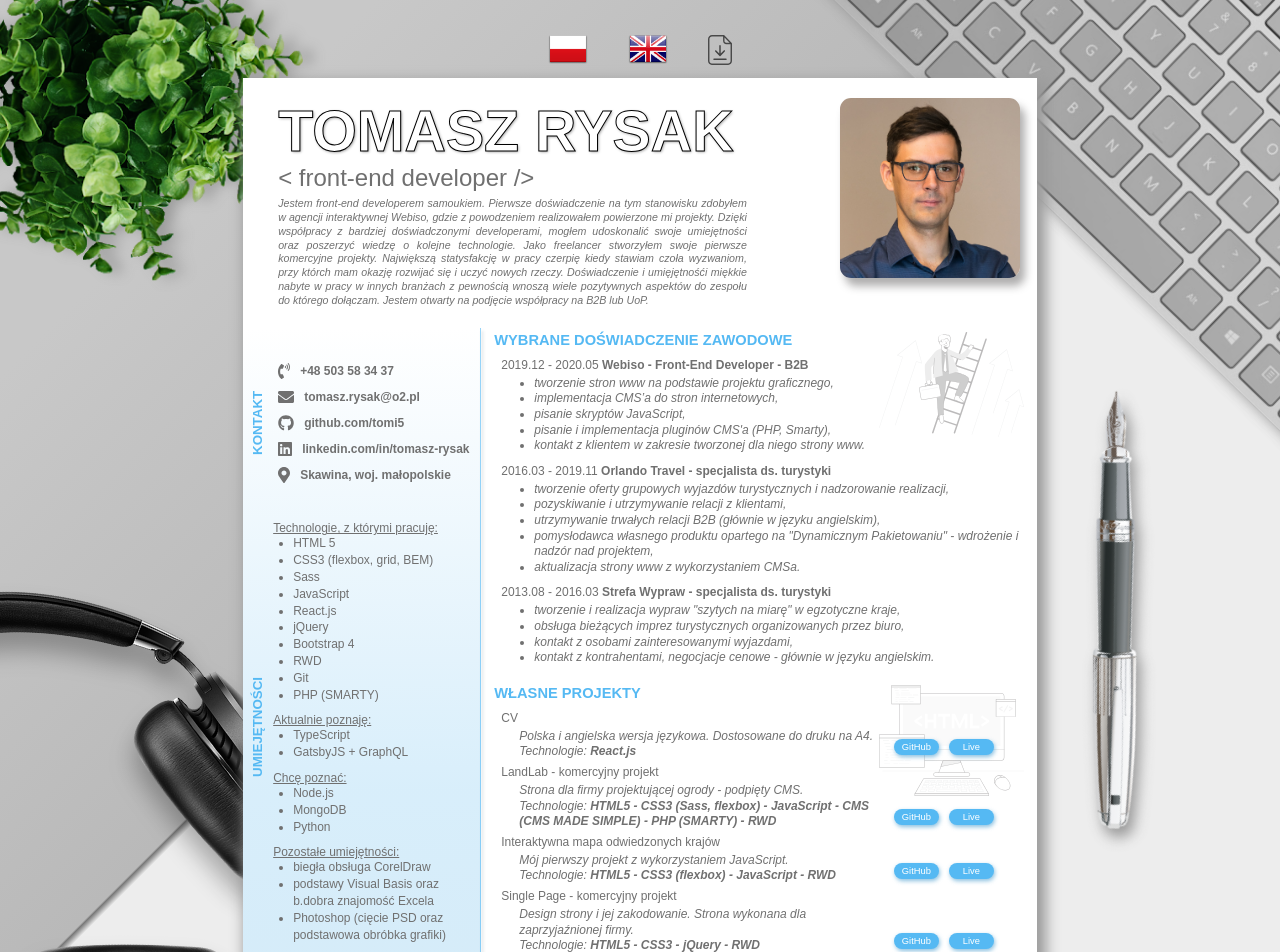
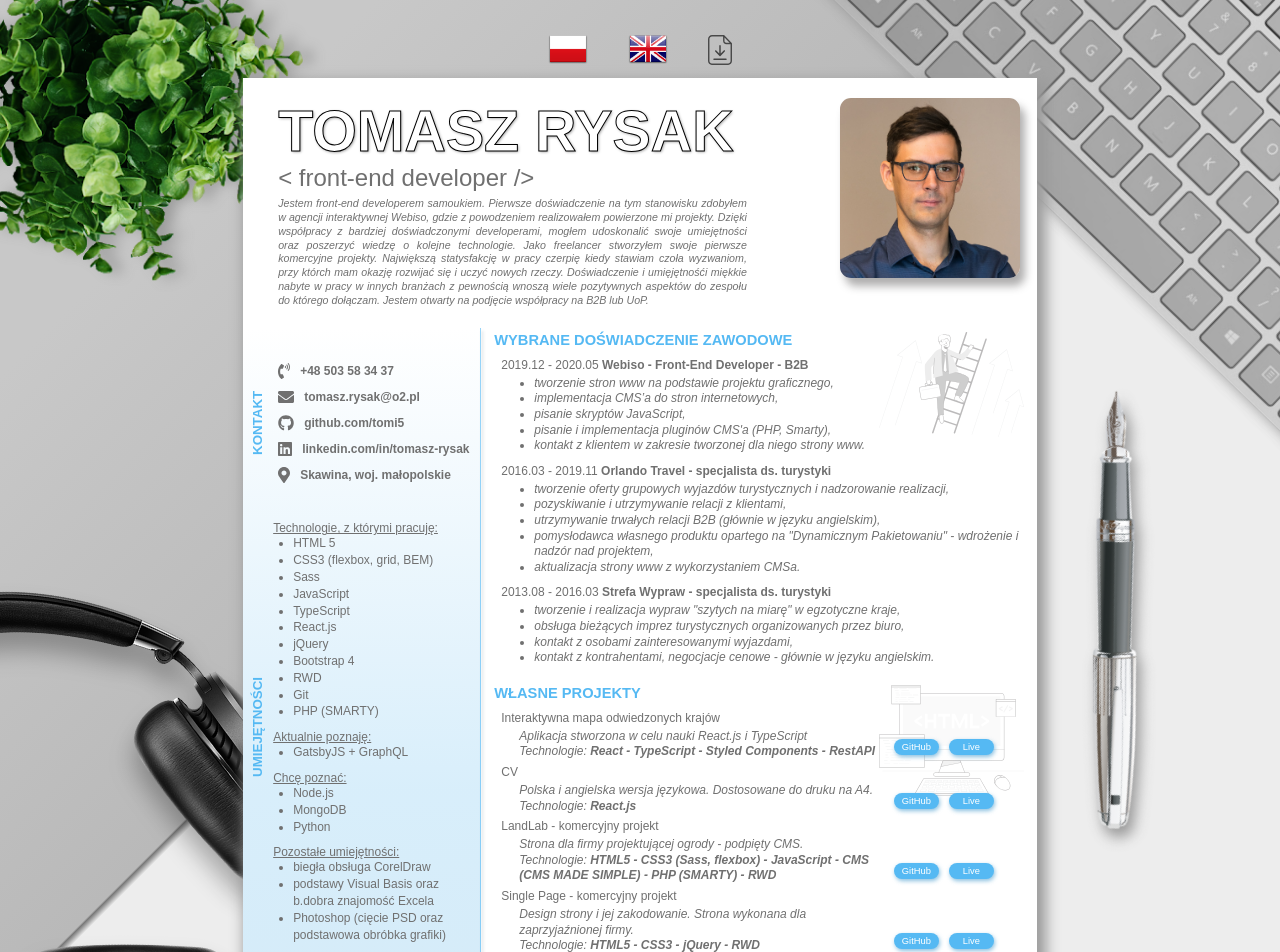
Before and after one commit to tomi5/tomasz-rysak-cv, a React (Create React App) app: page / in a window 1280 px wide. Shown: the top 952 px of the page. Built offline with nearby package versions, Linux system fonts and the light colour scheme.

Commit message:
replace interactive map project with new react ver, move typescript to used tech, update pdf outputs

```diff
--- a/src/datas/ProjectsData.js
+++ b/src/datas/ProjectsData.js
@@ -1,89 +1,92 @@
-const projectsData = [{
+const projectsData = [
+  {
     id: 1,
     pl: {
-    name: 'CV',
-    descr: 'Polska i angielska wersja językowa. Dostosowane do druku na A4.',
+      name: "Interaktywna mapa odwiedzonych krajów",
+      descr: "Aplikacja stworzona w celu nauki React.js i TypeScript",
     },
     en: {
-    name: 'Personal CV',
-    descr: 'Polish and English version. Adapted to print in A4 page size.',
+      name: "Visited Countries Map",
+      descr: "App made with React.js and TypeScript for self learning.",
     },
-  techs: 'React.js',
-  GitHub: 'https://github.com/tomi5/tomasz-rysak-cv',
-  Live: 'https://tomi5.github.io/tomasz-rysak-cv/',
+    techs: "React - TypeScript - Styled Components - RestAPI",
+    GitHub: "https://github.com/tomi5/visited-countries-map",
+    Live: "https://tomi5.github.io/visited-countries-map/",
   },
   {
     id: 2,
     pl: {
-    name: 'LandLab - komercyjny projekt',
-    descr: 'Strona dla firmy projektującej ogrody - podpięty CMS.',
+      name: "CV",
+      descr: "Polska i angielska wersja językowa. Dostosowane do druku na A4.",
     },
     en: {
-    name: 'LandLab - commercial project',
-    descr: 'Commercial website for landscape architecture company.',
+      name: "Personal CV",
+      descr: "Polish and English version. Adapted to print in A4 page size.",
     },
-  techs: 'HTML5 - CSS3 (Sass, flexbox) - JavaScript - CMS (CMS MADE SIMPLE) - PHP (SMARTY) - RWD',
-  GitHub: 'https://github.com/tomi5/LandLab',
-  Live: 'https://landlab.pl/',
+    techs: "React.js",
+    GitHub: "https://github.com/tomi5/tomasz-rysak-cv",
+    Live: "https://tomi5.github.io/tomasz-rysak-cv/",
   },
+
   {
     id: 3,
     pl: {
-    name: 'Interaktywna mapa odwiedzonych krajów',
-    descr: 'Mój pierwszy projekt z wykorzystaniem JavaScript.',
+      name: "LandLab - komercyjny projekt",
+      descr: "Strona dla firmy projektującej ogrody - podpięty CMS.",
     },
     en: {
-    name: 'Interactive Map of Visited Countries',
-    descr: 'My first training project to practice JavaScript.',
+      name: "LandLab - commercial project",
+      descr: "Commercial website for landscape architecture company.",
     },
-  techs: 'HTML5 - CSS3 (flexbox) - JavaScript - RWD',
-  GitHub: 'https://github.com/tomi5/interactive_visited_countries_map',
-  Live: 'https://tomi5.github.io/interactive_visited_countries_map/',
+    techs:
+      "HTML5 - CSS3 (Sass, flexbox) - JavaScript - CMS (CMS MADE SIMPLE) - PHP (SMARTY) - RWD",
+    GitHub: "https://github.com/tomi5/LandLab",
+    Live: "https://landlab.pl/",
   },
   {
     id: 4,
     pl: {
-    name: 'Single Page - komercyjny projekt',
-    descr: 'Design strony i jej zakodowanie. Strona wykonana dla zaprzyjaźnionej firmy.',
+      name: "Single Page - komercyjny projekt",
+      descr:
+        "Design strony i jej zakodowanie. Strona wykonana dla zaprzyjaźnionej firmy.",
     },
     en: {
-    name: 'Single Page - commercial project',
-    descr: "Website design and coding. Website prepared for a friend's company.",
+      name: "Single Page - commercial project",
+      descr:
+        "Website design and coding. Website prepared for a friend's company.",
     },
-  techs: 'HTML5 - CSS3 - jQuery - RWD',
-  GitHub: 'https://github.com/tomi5/hydrogeopol',
-  Live: 'https://tomi5.github.io/hydrogeopol/',
+    techs: "HTML5 - CSS3 - jQuery - RWD",
+    GitHub: "https://github.com/tomi5/hydrogeopol",
+    Live: "https://tomi5.github.io/hydrogeopol/",
   },
   {
     id: 5,
     pl: {
-    name: 'Szablon strony biura podróży',
-    descr: 'Projekt strony stworzony w celu nauki Bootstrap 4.',
+      name: "Szablon strony biura podróży",
+      descr: "Projekt strony stworzony w celu nauki Bootstrap 4.",
     },
     en: {
-    name: 'Travel Service - template',
-    descr: 'Bootstrap 4 training project.',
+      name: "Travel Service - template",
+      descr: "Bootstrap 4 training project.",
     },
-  techs: 'HTML5 - Bootstrap 4 - jQuery - LightBox',
-  GitHub: 'https://github.com/tomi5/travel_service',
-  Live: 'https://tomi5.github.io/travel_service/',
+    techs: "HTML5 - Bootstrap 4 - jQuery - LightBox",
+    GitHub: "https://github.com/tomi5/travel_service",
+    Live: "https://tomi5.github.io/travel_service/",
   },
   {
     id: 6,
     pl: {
-    name: 'Single Page Template - PSD to HTML',
-    descr: 'Moja pierwsza strona zakodowana z szablonu PSD.',
+      name: "Single Page Template - PSD to HTML",
+      descr: "Moja pierwsza strona zakodowana z szablonu PSD.",
     },
     en: {
-    name: 'Single Page Template - PSD to HTML',
-    descr: 'My first RWD single page website converted from PSD.',
+      name: "Single Page Template - PSD to HTML",
+      descr: "My first RWD single page website converted from PSD.",
     },
-  techs: 'HTML5 - CSS3 (flexbox) - jQuery - Photoshop (slice tool)',
-  GitHub: 'https://github.com/tomi5/cuda_single_pages',
-  Live: 'https://tomi5.github.io/cuda_single_pages//',
+    techs: "HTML5 - CSS3 (flexbox) - jQuery - Photoshop (slice tool)",
+    GitHub: "https://github.com/tomi5/cuda_single_pages",
+    Live: "https://tomi5.github.io/cuda_single_pages//",
   },
-
-
 ];
 
 export default projectsData;
--- a/src/datas/highlightsData.js
+++ b/src/datas/highlightsData.js
@@ -61,6 +61,7 @@ const highlightsData = [
           "CSS3 (flexbox, grid, BEM)",
           "Sass",
           "JavaScript",
+          "TypeScript",
           "React.js",
           "jQuery",
           "Bootstrap 4",
@@ -76,7 +77,7 @@ const highlightsData = [
           pl: "Aktualnie poznaję:",
           en: "I'm learning:",
         },
-        skillsItem: ["TypeScript", "GatsbyJS + GraphQL"],
+        skillsItem: ["GatsbyJS + GraphQL"],
       },
       {
         id: 3,
```
Also changed, not shown: 2 other files (tests, documents, lock files or other folders). Lines whose indentation alone changed are shown as unchanged.
